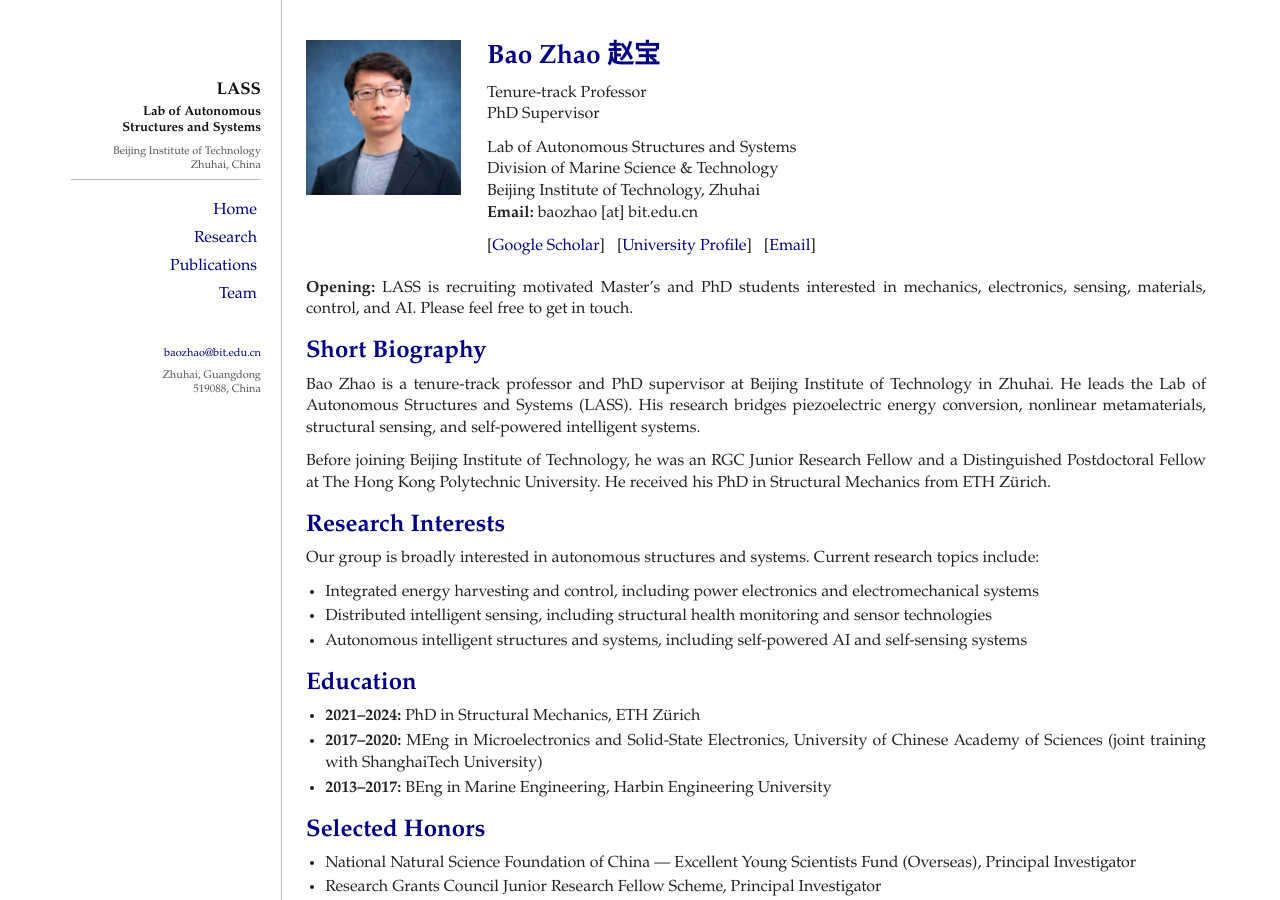
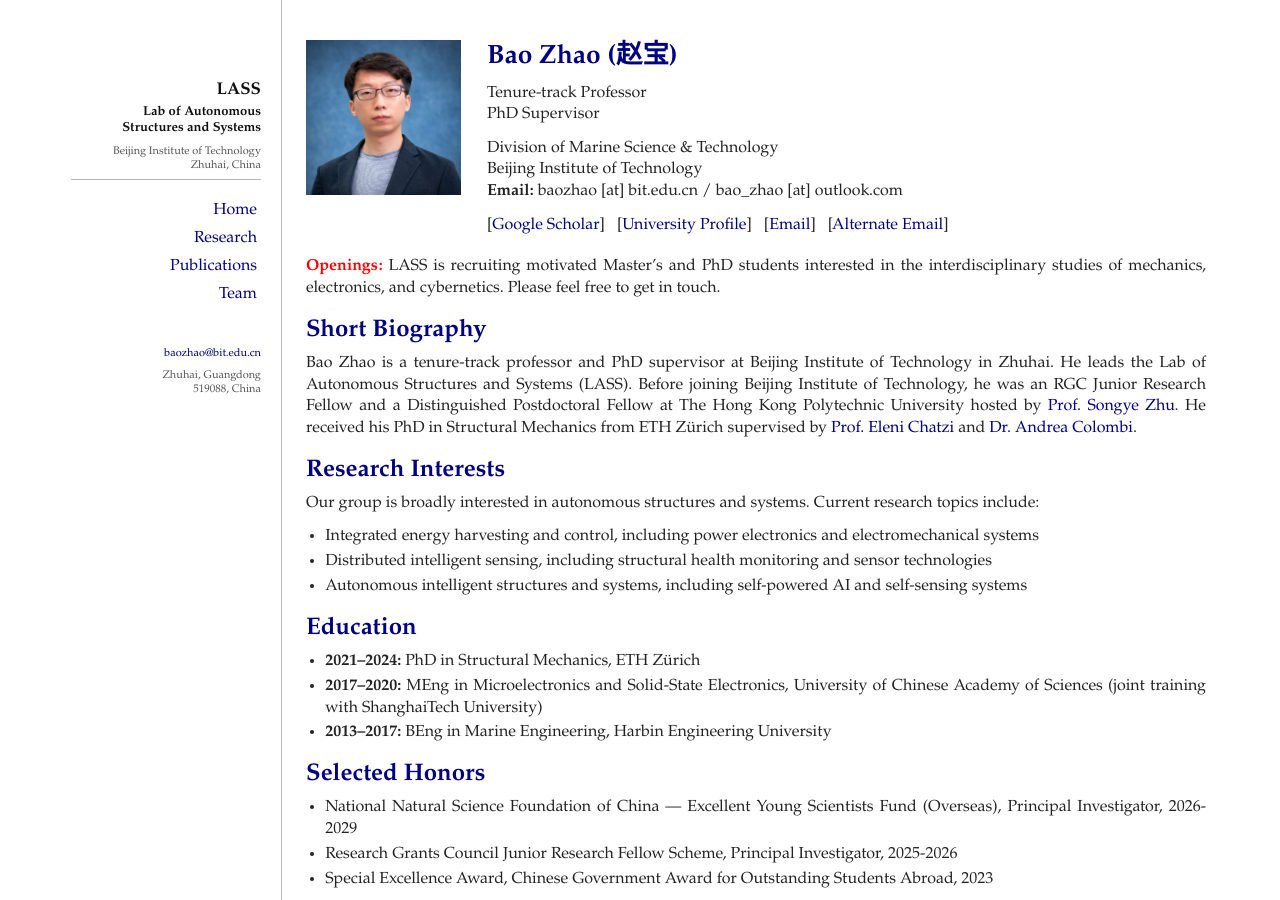
Before and after one commit to bao-zhao/bao-zhao.github.io, a Jekyll site: the page built from index.md, in a window 1280 px wide and 900 px high. Built offline with Jekyll 4.4.1, drawn with Linux system fonts in a browser that asks for light colours; some of the changed text lies outside the part shown.

Commit message:
content: sync all Markdown pages

```diff
--- a/index.md
+++ b/index.md
@@ -9,27 +9,24 @@ permalink: /
 <div class="profile">
 <img class="profile-photo" src="{{ '/assets/bao-zhao.jpeg' | relative_url }}" alt="Portrait of Professor Bao Zhao" width="680" height="680">
 <div markdown="1">
-# Bao Zhao 赵宝
+# Bao Zhao (赵宝)
 
 Tenure-track Professor
 PhD Supervisor
 
-Lab of Autonomous Structures and Systems
 Division of Marine Science & Technology
-Beijing Institute of Technology, Zhuhai
-**Email:** baozhao [at] bit.edu.cn
+Beijing Institute of Technology
+**Email:** baozhao [at] bit.edu.cn / bao_zhao [at] outlook.com
 
-[[Google Scholar](https://scholar.google.com.hk/citations?user=AsIkeZAAAAAJ&hl=en)] &nbsp; [[University Profile](https://grd.bitzh.edu.cn/dsgl/dsfc/znkxyjs/de3b35feabf5490583cb7958a8a560e8.htm)] &nbsp; [[Email](mailto:baozhao@bit.edu.cn)]
+[[Google Scholar](https://scholar.google.com.hk/citations?user=AsIkeZAAAAAJ&hl=en)] &nbsp; [[University Profile](https://grd.bitzh.edu.cn/dsgl/dsfc/znkxyjs/de3b35feabf5490583cb7958a8a560e8.htm)] &nbsp; [[Email](mailto:baozhao@bit.edu.cn)] &nbsp; [[Alternate Email](mailto:bao_zhao@outlook.com)]
 </div>
 </div>
 
-**Opening:** LASS is recruiting motivated Master's and PhD students interested in mechanics, electronics, sensing, materials, control, and AI. Please feel free to get in touch.
+**<span style="color: red;">Openings:</span>** LASS is recruiting motivated Master's and PhD students interested in the interdisciplinary studies of mechanics, electronics, and cybernetics. Please feel free to get in touch.
 
 ## Short Biography
 
-Bao Zhao is a tenure-track professor and PhD supervisor at Beijing Institute of Technology in Zhuhai. He leads the Lab of Autonomous Structures and Systems (LASS). His research bridges piezoelectric energy conversion, nonlinear metamaterials, structural sensing, and self-powered intelligent systems.
-
-Before joining Beijing Institute of Technology, he was an RGC Junior Research Fellow and a Distinguished Postdoctoral Fellow at The Hong Kong Polytechnic University. He received his PhD in Structural Mechanics from ETH Zürich.
+Bao Zhao is a tenure-track professor and PhD supervisor at Beijing Institute of Technology in Zhuhai. He leads the Lab of Autonomous Structures and Systems (LASS).  Before joining Beijing Institute of Technology, he was an RGC Junior Research Fellow and a Distinguished Postdoctoral Fellow at The Hong Kong Polytechnic University hosted by [Prof. Songye Zhu](https://www.zhusongye.com/). He received his PhD in Structural Mechanics from ETH Zürich supervised by [Prof. Eleni Chatzi](https://chatzi.ibk.ethz.ch/) and [Dr. Andrea Colombi](https://www.zhaw.ch/en/about-us/person/colo).
 
 ## Research Interests
 
@@ -47,7 +44,6 @@ Our group is broadly interested in autonomous structures and systems. Current re
 
 ## Selected Honors
 
-- National Natural Science Foundation of China — Excellent Young Scientists Fund (Overseas), Principal Investigator
-- Research Grants Council Junior Research Fellow Scheme, Principal Investigator
-- Special Excellence Award, Chinese Government Award for Outstanding Self-financed Students Abroad, 2023
-- Best Poster Award, International Conference on Vibration and Energy Harvesting Applications, 2023
+- National Natural Science Foundation of China — Excellent Young Scientists Fund (Overseas), Principal Investigator, 2026-2029
+- Research Grants Council Junior Research Fellow Scheme, Principal Investigator, 2025-2026
+- Special Excellence Award, Chinese Government Award for Outstanding Students Abroad, 2023
```
Also changed, not shown: team.md (+9 -7 lines).
